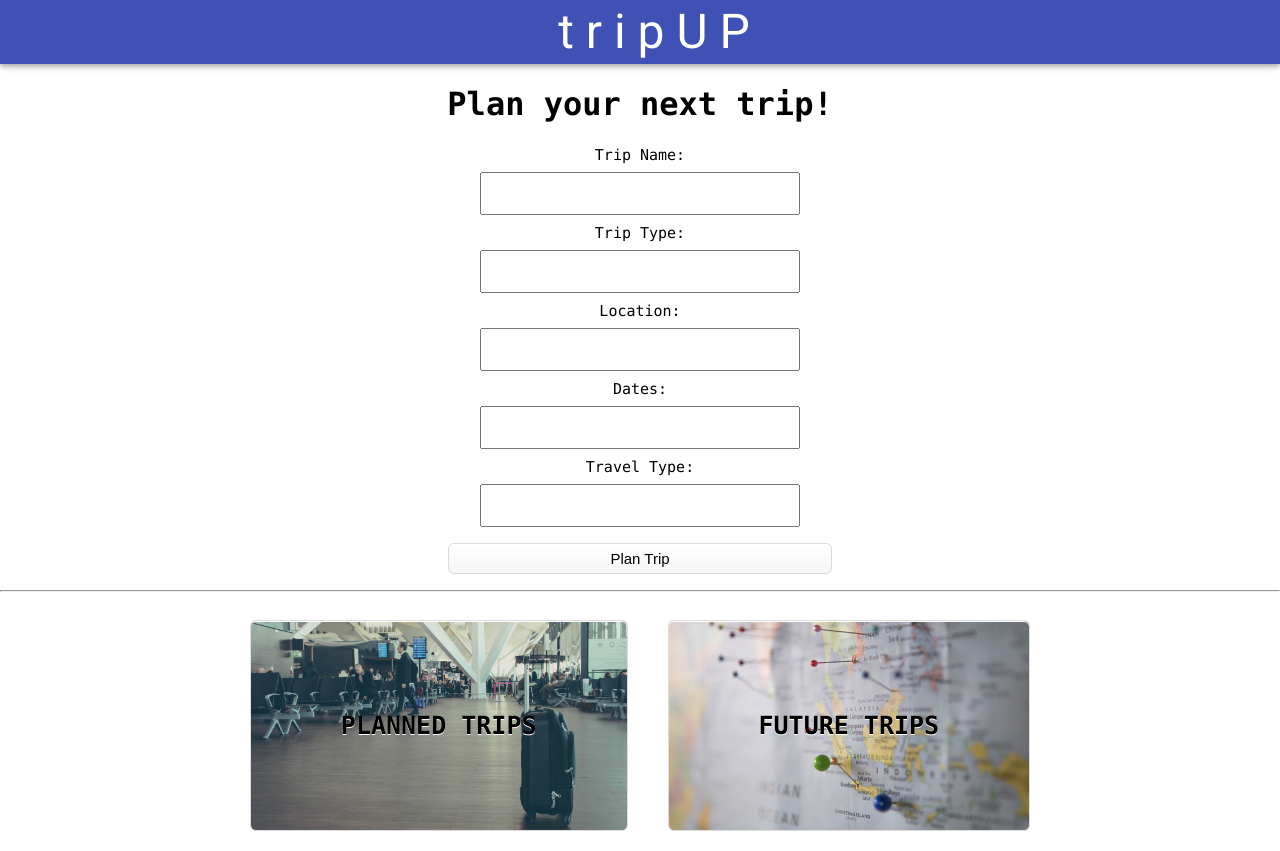
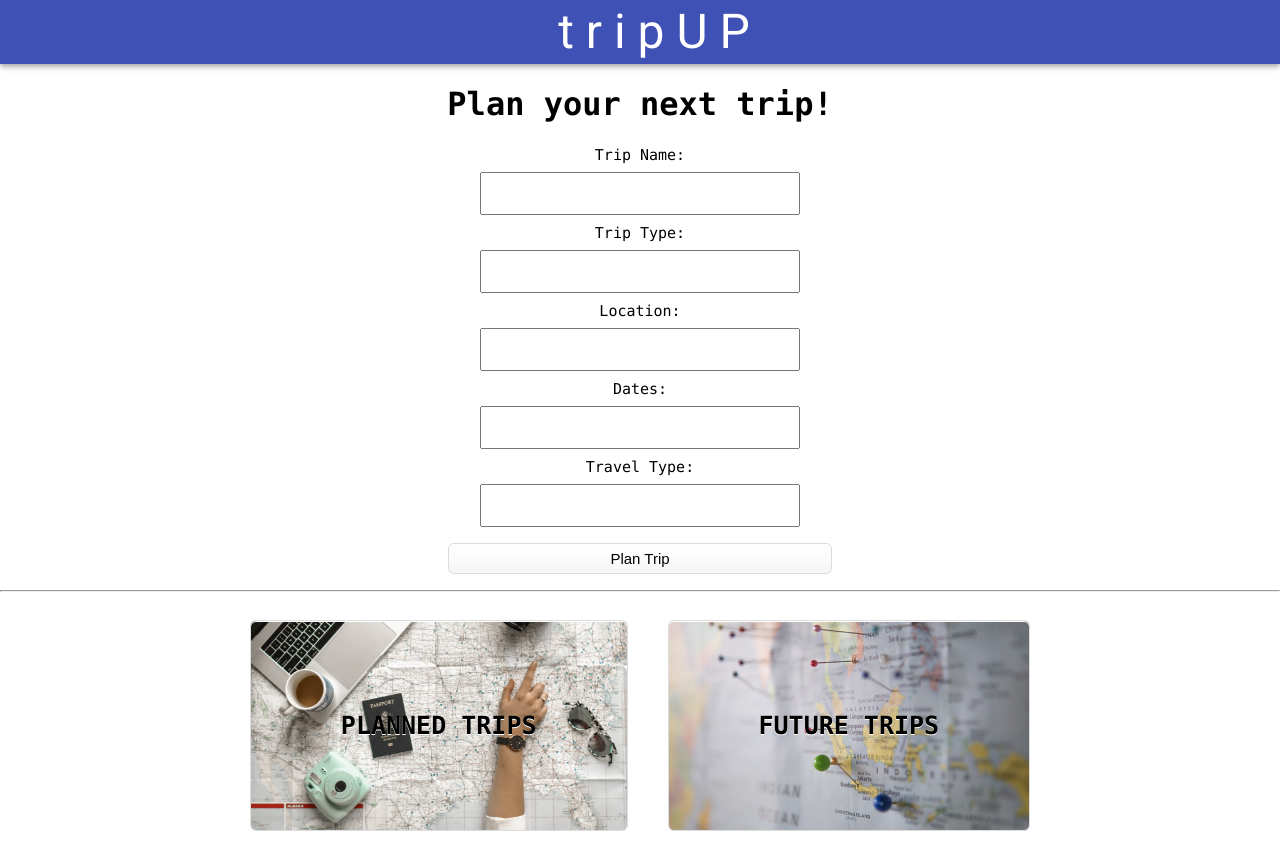
Before and after one commit to jerlissarivas/ProjectThree-ClientSide, a React (Create React App) app: page /home in a window 1280 px wide. Built offline with nearby package versions, Linux system fonts and the light colour scheme; no server answers.

Commit message:
Update Button Picture

```diff
--- a/src/components/Home/Home.css
+++ b/src/components/Home/Home.css
@@ -6,10 +6,10 @@
   border: 1px solid #dcdcdc;
   display: inline-block;
   cursor: pointer;
-  color:#000000;
+  color: #000000;
   /* font-family:Arial; */
   font-size: 25px;
-  font-weight:bold;
+  font-weight: bold;
   /* padding:6px 24px; */
   padding: 90px;
   margin: 20px;
@@ -38,16 +38,16 @@
   border: 1px solid #dcdcdc;
   display: inline-block;
   cursor: pointer;
-  color:#000000;
+  color: #000000;
   /* font-family:Arial; */
   font-size: 25px;
-  font-weight:bold;
+  font-weight: bold;
   /* padding:6px 24px; */
   padding: 90px;
   margin: 20px;
   text-decoration: none;
   text-shadow: 0px 1px 0px #ffffff;
-  background-image: url("../../Assets/airport.jpg");
+  background-image: url("../../Assets/element5-digital-uE2T1tCFsn8-unsplash.jpg");
   background-position: center;
   background-repeat: no-repeat;
   background-size: cover;
```
